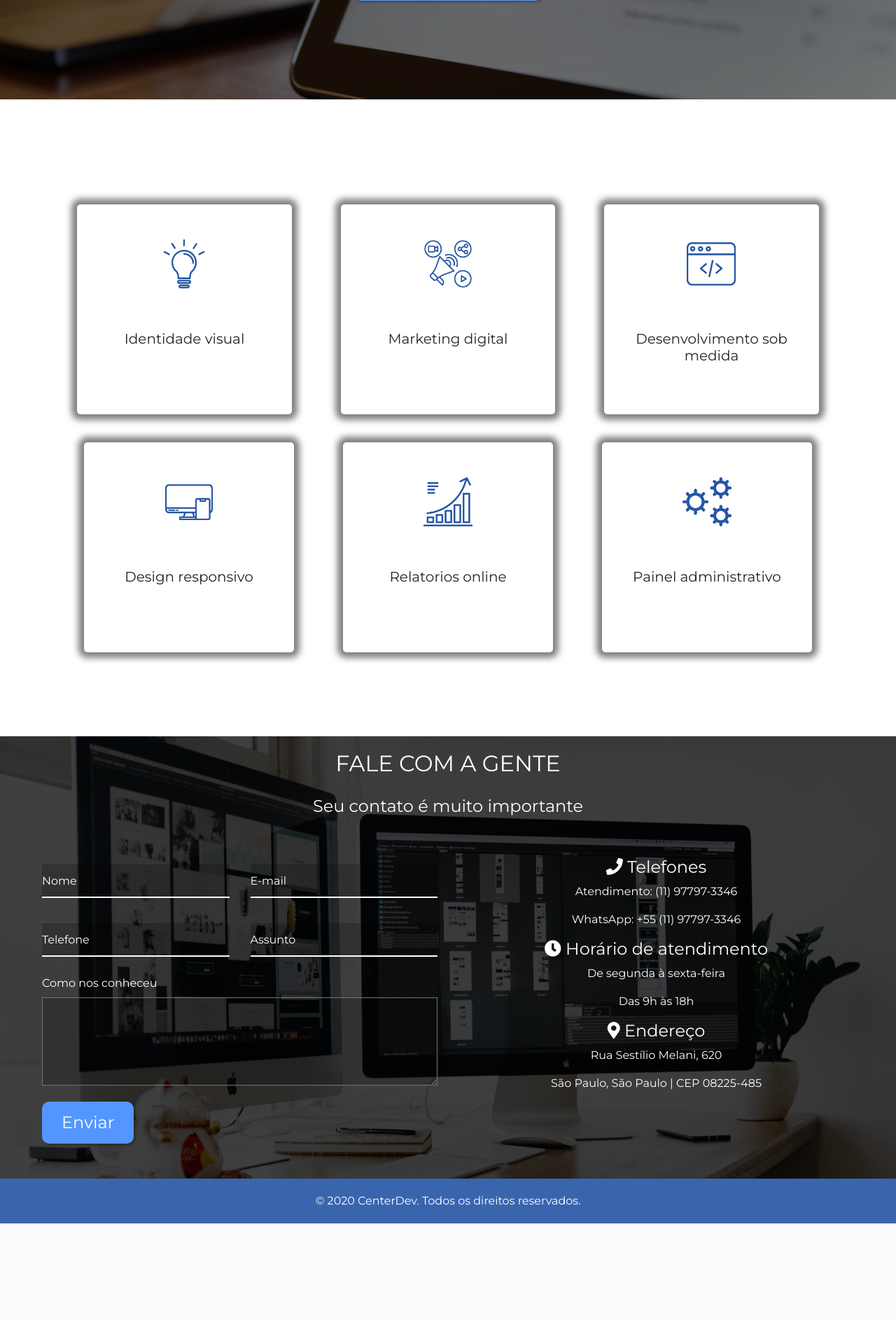
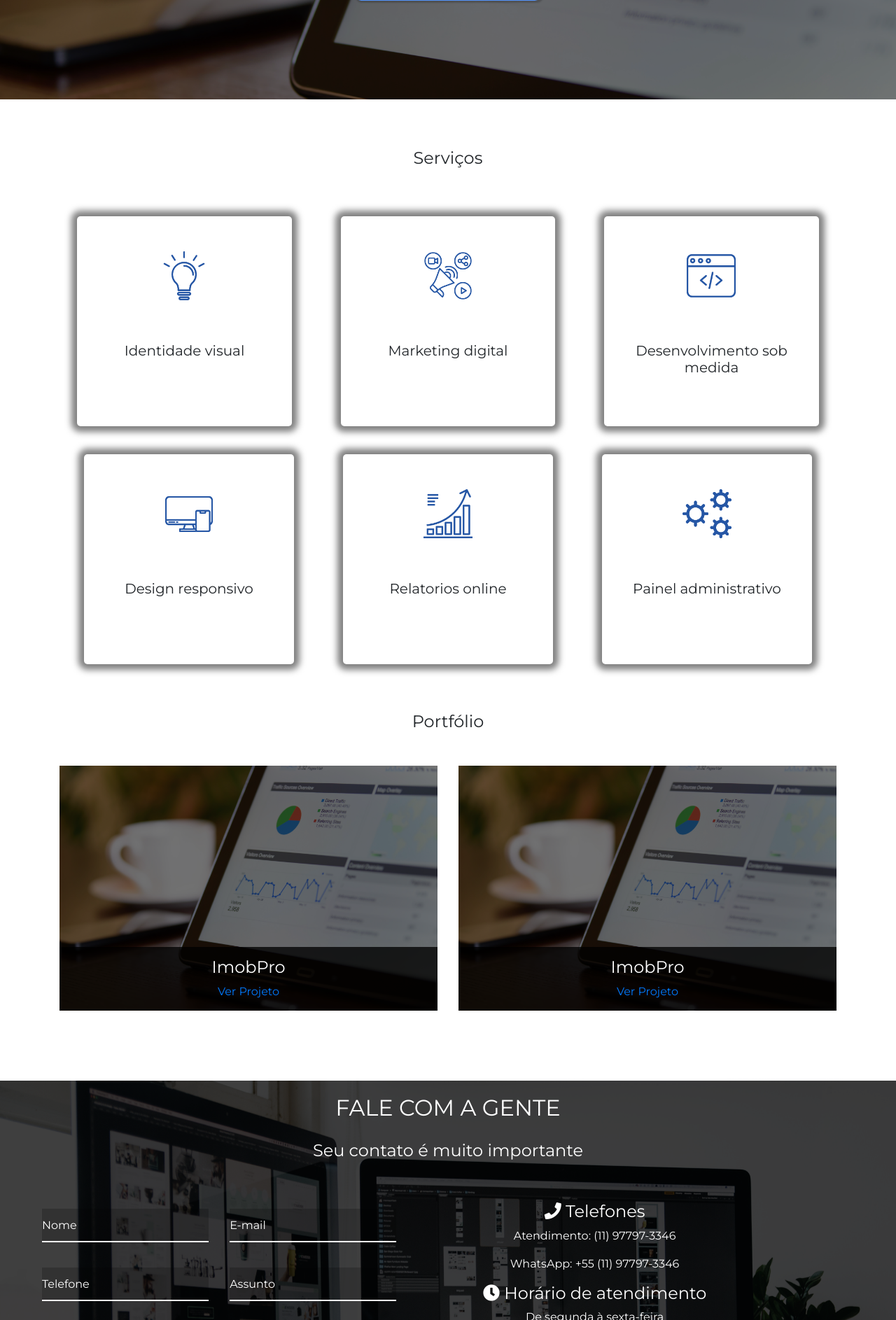
Before and after one commit to FrontDevWork/Center-Dev, a PHP site: page / in a window 1280 px wide. Shown: the part 358-2244 px from the top of the page at 70% size. Before the commit the page ends 2106 px from the top, so only its background shows below. Run offline with PHP 8.4, Linux system fonts and the light colour scheme.

Commit message:
portfolio

```diff
--- a/css/style.css
+++ b/css/style.css
@@ -180,7 +180,7 @@ opacity: .8;
   background-position: center center;
   background-size: cover;
 
-  margin-bottom: 130px;
+  margin-bottom: 70px;
 }
 
 .principal {
@@ -213,6 +213,22 @@ opacity: .8;
 .btn-conhecer:active {
   transform: translateY(-2px);
   box-shadow: 0 2px 7px rgba(0, 0, 0, 0.075);
+}
+
+.card-portfolio {
+  height: 350px;
+  background: url('../img/banner.png');
+  background-size: cover !important;
+  background-position: center !important;
+  position: relative;
+}
+.texto-portfolio {
+  background: rgba(0, 0, 0, 0.78);
+  color: #fff;
+  position: absolute;
+  bottom: 0;
+  width: 100%;
+  padding: 15px 0;
 }
 
 @keyframes btn-subir {
--- a/index.php
+++ b/index.php
@@ -22,7 +22,11 @@
 </section>
 
 <div class="container-fluid">
-
+    <div class="row">
+        <div class="col-sm-12">
+            <h4 class="text-center mb-5">Serviços</h4>
+        </div>
+    </div>
     <div class="card-grupo">
         <div class="row">
 
@@ -61,9 +65,7 @@
                 </div>
             </div>
         </div>
-
         <div class="row">
-
             <div class="col-sm-4">
                 <div class="card-servico">
                     <div class="card-img">
@@ -106,6 +108,36 @@
     </div>
 
 
+</div>
+
+<div class="portfolio">
+    <div class="row">
+        <div class="col-sm-12">
+            <h4 class="text-center m-5">Portfólio</h4>
+        </div>
+    </div>
+    <div class="container">
+        <div class="row">
+            <div class="col-sm-6">
+                <div class="card-portfolio">
+                    <div class="texto-portfolio text-center">
+                        <h4>ImobPro</h4>
+                        <a href="action-administradora">Ver Projeto</a>
+
+                    </div>
+                </div>
+            </div>
+            <div class="col-sm-6">
+                <div class="card-portfolio">
+                    <div class="texto-portfolio text-center">
+                        <h4>ImobPro</h4>
+                        <a href="action-administradora">Ver Projeto</a>
+
+                    </div>
+                </div>
+            </div>
+        </div>
+    </div>
 </div>
 <section class="box-contato">
 
@@ -192,11 +224,11 @@
                                 <p>De segunda à sexta-feira</p>
                                 <p>Das 9h às 18h </p>
                             </div>
-                            <div class="col-sm-12">
+                            <!-- <div class="col-sm-12">
                                 <h4><i class="fas fa-map-marker-alt"></i> Endereço</h4>
                                 <p>Rua Sestílio Melani, 620</p>
                                 <p>São Paulo, São Paulo | CEP 08225-485 </p>
-                            </div>
+                            </div> -->
                         </div>
                     </div>
 
```
